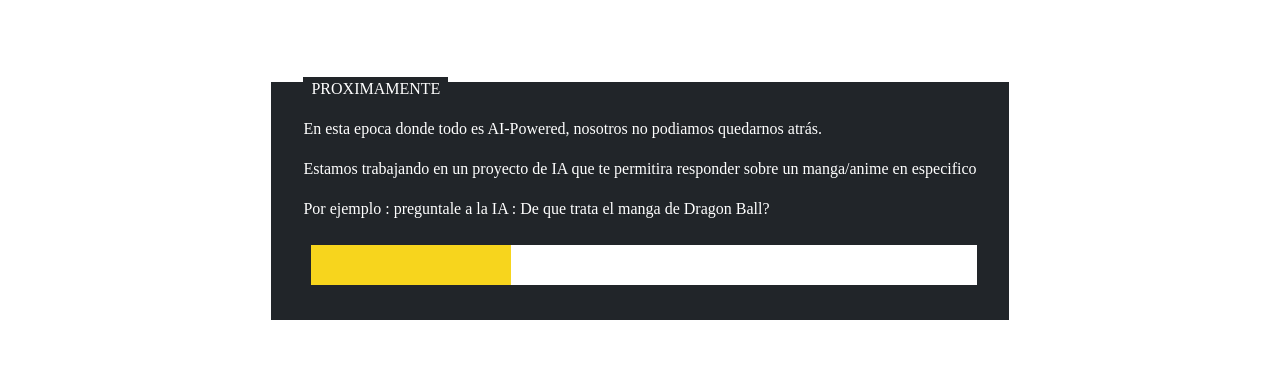
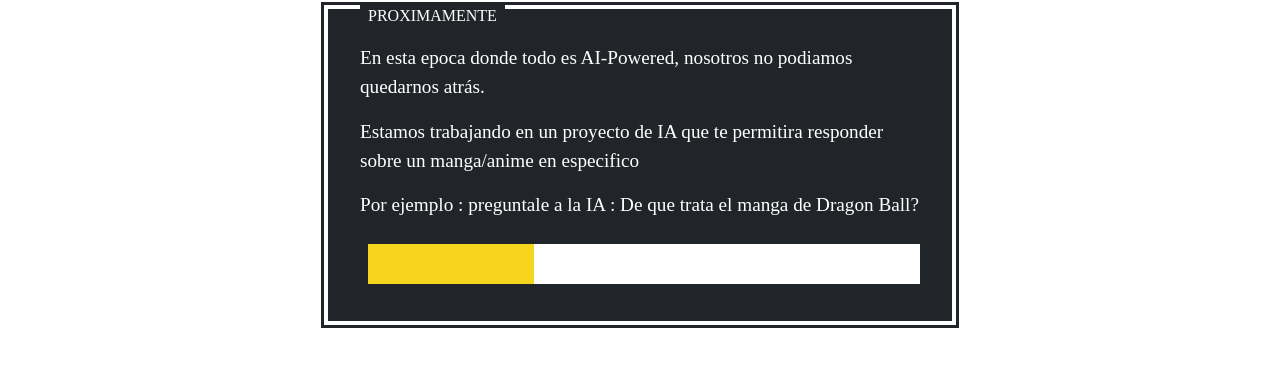
Before and after one commit to deividbrits/Entrega_siete_frontend, a React (Vite) app: page /ask-ia in a window 1280 px wide. Shown: the part 199-566 px from the top of the page. Built offline with nearby package versions, Linux system fonts and the light colour scheme; no server answers.

Commit message:
sigo arreglando estilos y agrego componente logOut

```diff
--- a/src/App.jsx
+++ b/src/App.jsx
@@ -12,6 +12,7 @@ import {Page1} from "./Pages/Page1";
 import { AboutUs } from "./Pages/AboutUs";
 import {AskIa} from "./Pages/AskIa";
 import  ShoppingCar  from "./Pages/ShoppingCar";
+import { LogOut } from "./Pages/LogOut";
 
 export const App = () => {
   return (
@@ -32,6 +33,8 @@ export const App = () => {
 
 
             <Route path="/profile" element={<Profile />} />
+            <Route path="/logout" element={<LogOut />} />
+
           </Routes>
         </Router>
       </MangaState>
--- a/src/Pages/AboutUs.jsx
+++ b/src/Pages/AboutUs.jsx
@@ -2,7 +2,7 @@ import React from 'react'
 
 export const AboutUs = () => {
   return (
-    <div>
+    <div className='about-conteiner' >
 
       <section class="nes-container is-dark">
   <section class="message-list">
--- a/src/Pages/AskIa.jsx
+++ b/src/Pages/AskIa.jsx
@@ -2,7 +2,7 @@ import React from 'react'
 
 export const AskIa = () => {
   return (
-    <div>
+    <div className = "ask-conteiner">
     <div class="nes-container is-dark with-title">
       <p class="title">PROXIMAMENTE</p>
       <p>En esta epoca donde todo es AI-Powered, nosotros no podiamos quedarnos atrás.  </p>
--- /dev/null
+++ b/src/Pages/LogOut.jsx
@@ -0,0 +1,12 @@
+import { Typography } from '@mui/material'
+import React from 'react'
+
+export const LogOut = () => {
+  return (
+    <div>
+        <Typography variant="h1">
+            Has cerrado sesión.
+        </Typography>
+    </div>
+  )
+}
--- a/src/Pages/ShoppingCart.css
+++ b/src/Pages/ShoppingCart.css
@@ -1,11 +1,13 @@
 .shopping-cart-container {
-    width: 80%; /* Adjust width as needed */
+    width: 100%; /* Adjust width as needed */
+    height: 50%;
     margin: 20px auto; /* Center the container */
     border: 1px solid #ccc; /* Optional border for visual clarity */
     padding: 20px;
+    font-size: larger;
   }
 
   .cart-content {
     display: flex; /* Arrange items side by side */
-    gap: 20px; /* Space between product list and cart summary */
+    gap: 30%; /* Space between product list and cart summary */
   }
--- a/src/components/Cart/OrderSummaryItem.jsx
+++ b/src/components/Cart/OrderSummaryItem.jsx
@@ -38,12 +38,12 @@ const Cart = ({ cartItems, removeFromCart }) => {
   return (
     <div>
       <h2>Mis Pedidos</h2>
-      {cartItems.length === 0 ? <p>No items in cart.</p> : (
+      {cartItems.length === 0 ? <p>No hay items en el carrito .</p> : (
         <ul>
           {cartItems.map((item, index) => (
             <li key={index}>
               {item.nombre} - ${item.precio}
-              <button onClick={() => removeFromCart(item)}>Remove</button>
+              <button onClick={() => removeFromCart(item)}>Remover</button>
             </li>
           ))}
         </ul>
--- a/src/components/Cart/ShoppingCartItem.jsx
+++ b/src/components/Cart/ShoppingCartItem.jsx
@@ -8,7 +8,7 @@ const ProductList = ({ products, addToCart }) => {
         {products.map((product) => (
           <li key={product.id}>
             {product.nombre} - ${product.precio}
-            <button onClick={() => addToCart(product)}>Add to Cart</button>
+            <button onClick={() => addToCart(product)}>Agregar al carro</button>
           </li>
         ))}
       </ul>
--- a/src/index.css
+++ b/src/index.css
@@ -86,7 +86,18 @@ button:focus-visible {
 }
 
 .conteiner-profile {
-  width: 1800px;
-  height: 1700px;
+  width: 300%;
+  height: 300%;
+
 
 }
+.ask-conteiner {
+  position: absolute;
+  top: 50%;
+  left: 50%;
+  height: 50%;
+  width: 50%;
+  transform: translate(-50%, -50%);
+  max-height: 100%;
+  font-size: larger;
+}
```
